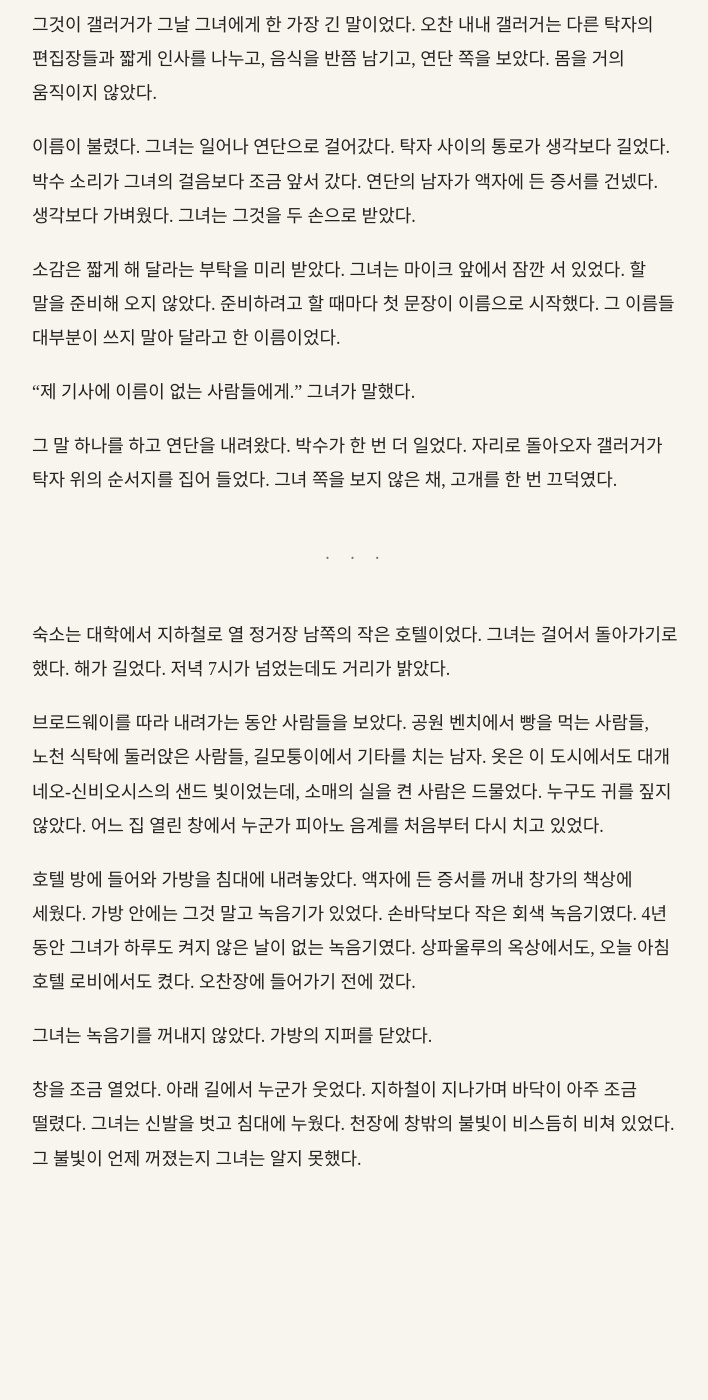
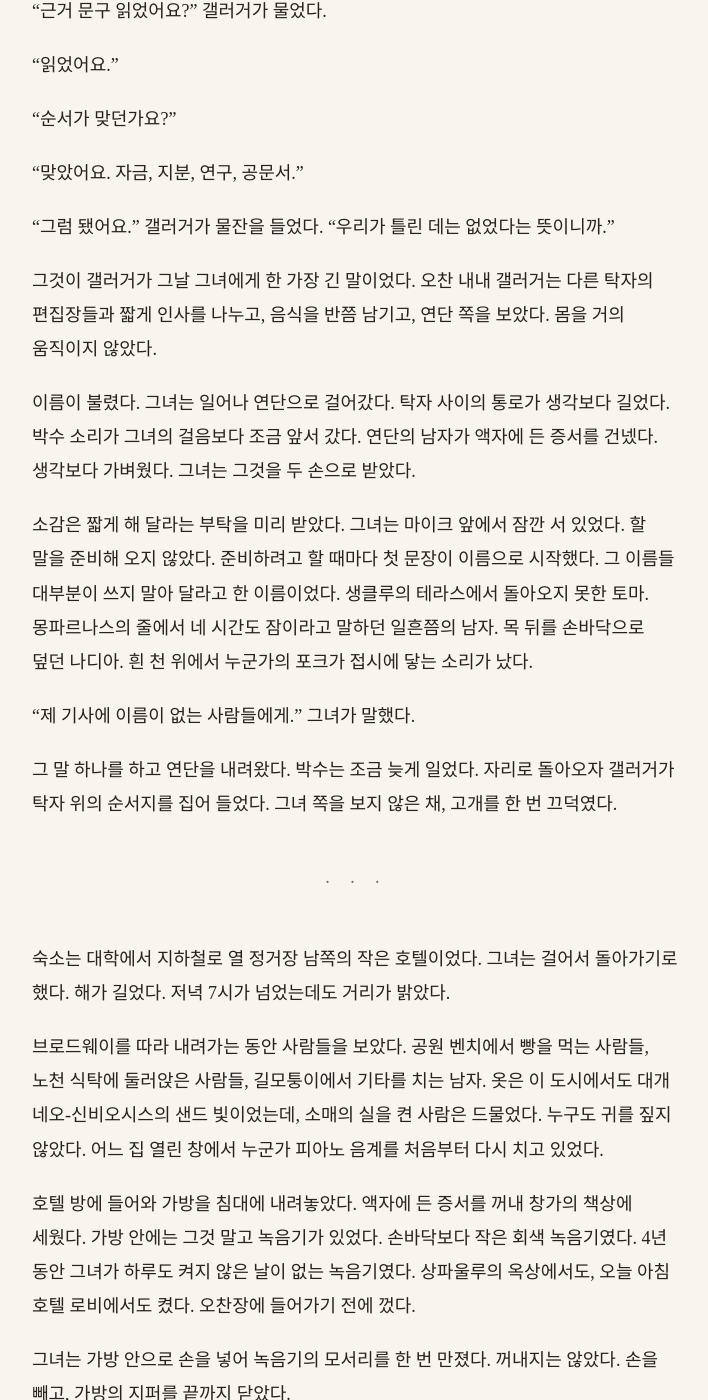
Before and after one commit to kangkkang/writer_s1_public, a Jekyll site: the page built from vol2/059.md, in a window 1280 px wide and 1400 px high, scrolled down 7733 px. Shown: the whole window, without its empty margins (284-992 px from the left). Built offline with Jekyll 4.4.1, drawn with Linux system fonts in a browser that asks for light colours; our own code applies the rules of GitHub Pages for plain Markdown files; before the commit the page ends 9001 px from its top, so only the background shows below that; some of the changed text lies outside the part shown.

Commit message:
Update from https://github.com/kangkkang/writer_s1/commit/88de163e53791d003d896e4b669b727c6d4f21ab

```diff
--- a/vol2/059.md
+++ b/vol2/059.md
@@ -24,7 +24,11 @@
 
 *클레망스 로랑, 《미드라인》 기고.*
 
-방이 먼저 소리를 질렀다. 창틀에 앉은 둘이 동시에 뛰어내려 그녀의 어깨를 잡았다. 바닥의 막내가 일어나다 벽에 머리를 박았다. 누군가 빌려 온 의자를 넘어뜨렸다. 화면 속의 남자는 계속 읽고 있었다. *수면 웰니스 기업과 교단 지도부의 자금·지분 연결, 의료기기 임상 등록 밖에서 이루어진 비공개 연구를 공문서로 끝까지 추적해, 미국 매체와의 공동 보도로 밝혀낸 공로.* 그 문장은 함성에 묻혀 끝까지 들리지 않았다. 그녀는 그 문장을 나중에 읽었다.
+방이 먼저 소리를 질렀다. 창틀에 앉은 둘이 동시에 뛰어내려 그녀의 어깨를 잡았다. 바닥의 막내가 일어나다 벽에 머리를 박았다. 누군가 빌려 온 의자를 넘어뜨렸다. 화면 속의 남자는 계속 읽고 있었다.
+
+*수면 웰니스 기업과 교단 지도부의 자금·지분 연결, 의료기기 임상 등록 밖에서 이루어진 비공개 연구를 공문서로 끝까지 추적해, 미국 매체와의 공동 보도로 밝혀낸 공로.*
+
+그 문장은 함성에 묻혀 끝까지 들리지 않았다. 그녀는 그 문장을 나중에 읽었다.
 
 그녀는 마지막에 움직였다. 어깨를 잡은 손들 사이에서 몸을 돌려 로셰를 보았다.
 
@@ -104,9 +108,13 @@
 
 여자가 그녀 옆을 지날 때 목덜미가 보였다.
 
-짧게 자른 머리 아래, 목 뒤 한가운데에 네모난 흉터가 있었다. 엄지손톱만 한 크기였다. 가장자리가 반듯했다. 꿰맨 자국이 네 변을 따라 가늘게 나 있었고, 아문 지 몇 달은 된 듯 분홍빛이 옅었다.
+짧게 자른 머리 아래, 목 뒤 한가운데에 네모난 흉터가 있었다. 엄지손톱만 한 크기였다. 가장자리가 반듯했다. 꿰맨 자국이 네 변을 따라 가늘게 나 있었고, 아문 지 몇 달은 된 듯 분홍빛이 옅었다. 네 변 안쪽의 살갗만 얇게 반들거렸다.
 
-그녀는 그 흉터를 알았다. 직접 본 적은 없었다. 작은 군의 공개 부검 보고서 일곱 장 속에 같은 크기의 네모가 있었다. *후두부 피하에 각진 이물.*
+그녀는 그 흉터를 알았다. 직접 본 적은 없었다. 작은 군의 공개 부검 보고서 일곱 장 속에 같은 크기의 네모가 있었다.
+
+*후두부 피하에 각진 이물.*
+
+그 일곱 장의 네모는 모두 죽은 사람의 목에 있었다. 이 네모는 그녀 옆을 걸어 지나가고 있었다.
 
 여자가 유리문 앞에서 멈췄다. 뒤를 돌아보았다.
 
@@ -128,9 +136,9 @@
 
 나디아는 유리문 너머의 줄을 한 번 보았다. 이마마다 고리를 두른 사람들이 번호표를 쥐고 서 있었다.
 
-"거기 뭔가 있었어요." 나디아가 말했다. 이번에는 웃지 않았다. "높은 데서 나를 보는 게. 밤마다요. 나는 그게 무서웠던 적이 한 번도 없어요. 누가 나를 그렇게 오래 본 적이 없었으니까." 나디아가 목 뒤에서 손을 내렸다. "기자님이 그 문을 닫았어요."
+"거기 뭔가 있었어요." 나디아가 말했다. 이번에는 웃지 않았다. "높은 데서 나를 보는 게. 밤마다요. 나는 그게 무서웠던 적이 한 번도 없어요. 누가 나를 그렇게 오래 본 적이 없었으니까. 19년 동안 관제실에서 화면만 봤어요. 화면은 나를 안 봐요." 나디아가 목 뒤에서 손을 내렸다. "기자님이 그 문을 닫았어요."
 
-그 말에는 원망이 섞여 있지 않았다. 고맙다는 말도 아니었다. 나디아는 그냥 일어난 일을 말하는 사람처럼 말했다. 19년 동안 관제실에서 지하철이 어디 섰는지를 말해 온 사람의 말투였다.
+그 말에는 원망이 섞여 있지 않았다. 고맙다는 말도 아니었다. 나디아는 그냥 일어난 일을 말하는 사람처럼 말했다. 평생 지하철이 어디 섰는지를 말해 온 사람의 말투였다.
 
 "감량은요?" 그녀가 물었다.
 
@@ -142,7 +150,11 @@
 
 그날 밤 그녀는 감량 기사의 첫 문단을 썼다가 지웠다. 줄에 선 일흔쯤의 남자 이야기로 다시 시작했다. 네 시간도 잠이라는 말로. 나디아의 이름은 넣지 않았다. 나디아가 넣으라고 하지 않았다.
 
-자정 무렵, 한 가지를 찾아보았다. 감량을 거부한 고층 사용자들이 모이는 공개 게시판이었다. 첫 화면 맨 위에 고정된 글 하나가 있었다. 제목은 한 줄이었다. *《열한 번째 하늘》은 비어 있다.* 그 아래로 수천 개의 답글이 달려 있었다. 대부분 숫자 하나였다. 자기가 지금 묶어 둔 층이었다.
+자정 무렵, 한 가지를 찾아보았다. 감량을 거부한 고층 사용자들이 모이는 공개 게시판이었다. 첫 화면 맨 위에 고정된 글 하나가 있었다. 제목은 한 줄이었다.
+
+*《열한 번째 하늘》은 비어 있다.*
+
+그 아래로 수천 개의 답글이 달려 있었다. 대부분 숫자 하나였다. 자기가 지금 묶어 둔 층이었다.
 
 게시판을 닫았다.
 
@@ -168,11 +180,11 @@
 
 이름이 불렸다. 그녀는 일어나 연단으로 걸어갔다. 탁자 사이의 통로가 생각보다 길었다. 박수 소리가 그녀의 걸음보다 조금 앞서 갔다. 연단의 남자가 액자에 든 증서를 건넸다. 생각보다 가벼웠다. 그녀는 그것을 두 손으로 받았다.
 
-소감은 짧게 해 달라는 부탁을 미리 받았다. 그녀는 마이크 앞에서 잠깐 서 있었다. 할 말을 준비해 오지 않았다. 준비하려고 할 때마다 첫 문장이 이름으로 시작했다. 그 이름들 대부분이 쓰지 말아 달라고 한 이름이었다.
+소감은 짧게 해 달라는 부탁을 미리 받았다. 그녀는 마이크 앞에서 잠깐 서 있었다. 할 말을 준비해 오지 않았다. 준비하려고 할 때마다 첫 문장이 이름으로 시작했다. 그 이름들 대부분이 쓰지 말아 달라고 한 이름이었다. 생클루의 테라스에서 돌아오지 못한 토마. 몽파르나스의 줄에서 네 시간도 잠이라고 말하던 일흔쯤의 남자. 목 뒤를 손바닥으로 덮던 나디아. 흰 천 위에서 누군가의 포크가 접시에 닿는 소리가 났다.
 
 "제 기사에 이름이 없는 사람들에게." 그녀가 말했다.
 
-그 말 하나를 하고 연단을 내려왔다. 박수가 한 번 더 일었다. 자리로 돌아오자 갤러거가 탁자 위의 순서지를 집어 들었다. 그녀 쪽을 보지 않은 채, 고개를 한 번 끄덕였다.
+그 말 하나를 하고 연단을 내려왔다. 박수는 조금 늦게 일었다. 자리로 돌아오자 갤러거가 탁자 위의 순서지를 집어 들었다. 그녀 쪽을 보지 않은 채, 고개를 한 번 끄덕였다.
 
 ---
 
@@ -182,6 +194,6 @@
 
 호텔 방에 들어와 가방을 침대에 내려놓았다. 액자에 든 증서를 꺼내 창가의 책상에 세웠다. 가방 안에는 그것 말고 녹음기가 있었다. 손바닥보다 작은 회색 녹음기였다. 4년 동안 그녀가 하루도 켜지 않은 날이 없는 녹음기였다. 상파울루의 옥상에서도, 오늘 아침 호텔 로비에서도 켰다. 오찬장에 들어가기 전에 껐다.
 
-그녀는 녹음기를 꺼내지 않았다. 가방의 지퍼를 닫았다.
+그녀는 가방 안으로 손을 넣어 녹음기의 모서리를 한 번 만졌다. 꺼내지는 않았다. 손을 빼고, 가방의 지퍼를 끝까지 닫았다.
 
 창을 조금 열었다. 아래 길에서 누군가 웃었다. 지하철이 지나가며 바닥이 아주 조금 떨렸다. 그녀는 신발을 벗고 침대에 누웠다. 천장에 창밖의 불빛이 비스듬히 비쳐 있었다. 그 불빛이 언제 꺼졌는지 그녀는 알지 못했다.
```
